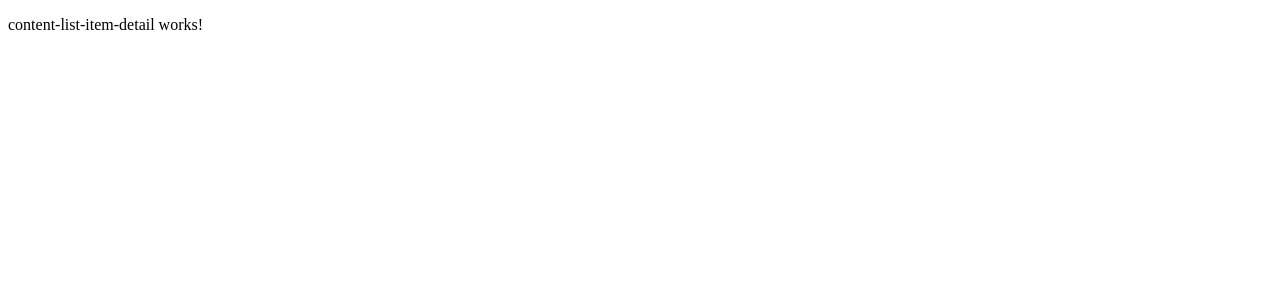
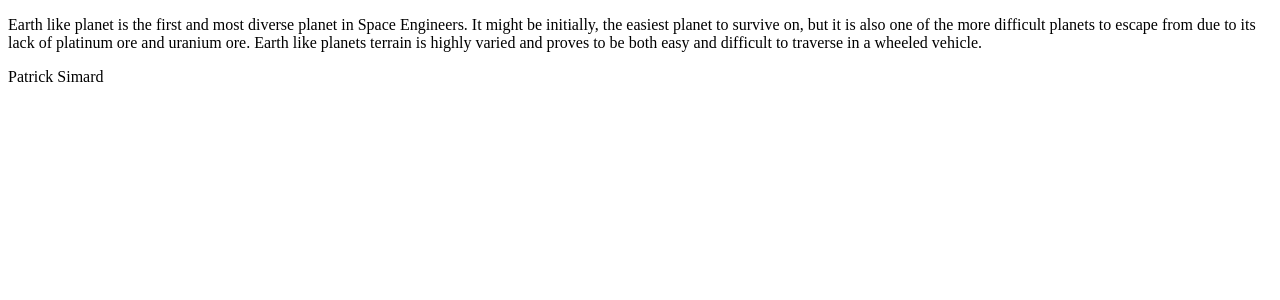
Before and after one commit to MikeRowe3311/Patrick_Simard_MAD400Assignments, an Angular app in the folder P_Simard_SpaceEngineers/: page /content/1 in a window 1280 px wide. Shown: the top 300 px of the page. Built offline with nearby package versions, Linux system fonts and the light colour scheme.

Commit message:
Step 13 and 14 completed

```diff
--- a/P_Simard_SpaceEngineers/src/app/content-list-item-detail/content-list-item-detail.component.html
+++ b/P_Simard_SpaceEngineers/src/app/content-list-item-detail/content-list-item-detail.component.html
@@ -1 +1,5 @@
-<p>content-list-item-detail works!</p>
+<!-- <p>content-list-item-detail works!</p> -->
+
+
+<p>{{planet?.description}}</p>
+<p>{{planet?.author}}</p>
--- a/P_Simard_SpaceEngineers/src/app/content-list-item-detail/content-list-item-detail.component.ts
+++ b/P_Simard_SpaceEngineers/src/app/content-list-item-detail/content-list-item-detail.component.ts
@@ -1,10 +1,33 @@
-import { Component } from '@angular/core';
+import { Component, OnInit } from '@angular/core';
+import { ActivatedRoute } from '@angular/router';
+import { listOfPlanets } from '../data/mock-content';
+import { IContent } from '../models/icontent';
+import { SpaceEngineersService } from '../services/space-engineers.service';
 
 @Component({
   selector: 'app-content-list-item-detail',
   templateUrl: './content-list-item-detail.component.html',
   styleUrls: ['./content-list-item-detail.component.scss']
 })
-export class ContentListItemDetailComponent {
+export class ContentListItemDetailComponent implements OnInit{
+
+
+id?: number;
+planet?: IContent;
+
+constructor(private route: ActivatedRoute, private spaceEngineerService: SpaceEngineersService){}
+
+
+  ngOnInit(){
+    this.route.paramMap.subscribe(params =>{
+      this.id = Number(params.get('idNumberValue'))
+      this.spaceEngineerService.getIndex(this.id).subscribe((singlePlanet: IContent)=>{
+        this.planet = singlePlanet;
+      })
+    })
+  }
+
+
+
 
 }
--- a/P_Simard_SpaceEngineers/src/app/models/content-list-item/content-list-item.component.html
+++ b/P_Simard_SpaceEngineers/src/app/models/content-list-item/content-list-item.component.html
@@ -1,7 +1,7 @@
 <!-- <p>content-list-item works!</p> -->
-<h2>{{contentItem?.name}}</h2>
+<h2><a [routerLink]="['/content/' + contentItem!.id]">{{contentItem?.name}}</a></h2>
 <img src="{{contentItem?.imgSrc}}">
-<p>{{contentItem?.description}}</p>
-<p>{{contentItem?.author}}</p>
+<!-- <p>{{contentItem?.description}}</p> -->
+<!-- <p>{{contentItem?.author}}</p> -->
 <p>{{contentItem?.type}}</p>
 <p>{{contentItem?.tags}}</p>
```
Also changed, not shown: P_Simard_SpaceEngineers/src/app/services/space-engineers.service.ts (+0 -7 lines).
